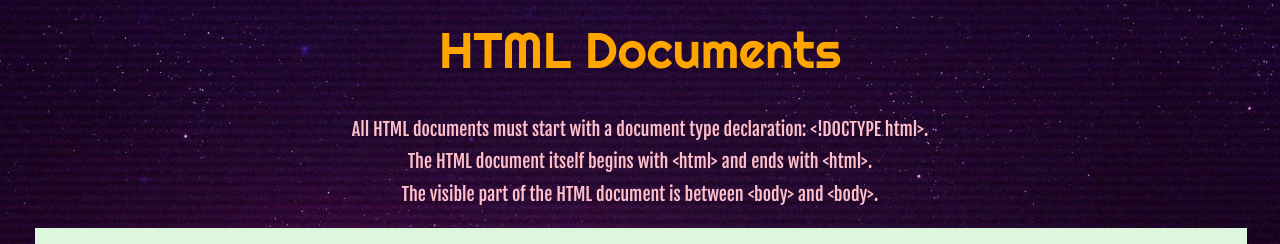
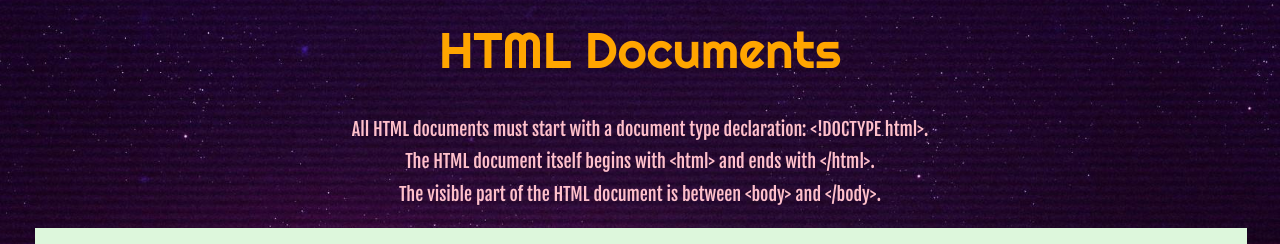
Before and after one commit to SrinikhilYenike/WebsiteProject, a plain HTML site: page build-html.html in a window 1280 px wide. Shown: the part 830-1074 px from the top of the page. Drawn offline with Linux system fonts and the light colour scheme.

Commit message:
Update build-html.html

```diff
--- a/build-html.html
+++ b/build-html.html
@@ -36,8 +36,8 @@
       <div class="lessons">
             <span>HTML Documents</span>
             <p>All HTML documents must start with a document type declaration: &lt;!DOCTYPE html&gt;.<br>
-            The HTML document itself begins with &lt;html&gt; and ends with &lt;html&gt;.<br>
-            The visible part of the HTML document is between &lt;body&gt; and &lt;body&gt;.</p>
+            The HTML document itself begins with &lt;html&gt; and ends with &lt;/html&gt;.<br>
+            The visible part of the HTML document is between &lt;body&gt; and &lt;/body&gt;.</p>
             <div class="example">
                 <p>Example: </p>
                     <div class="in">
```
